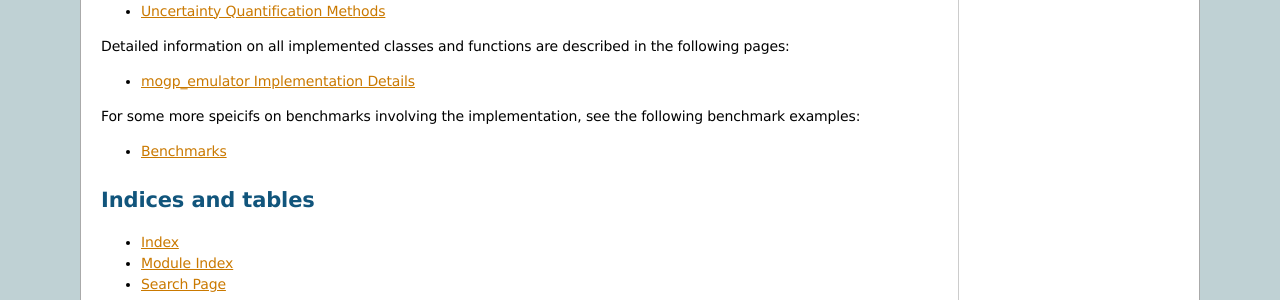
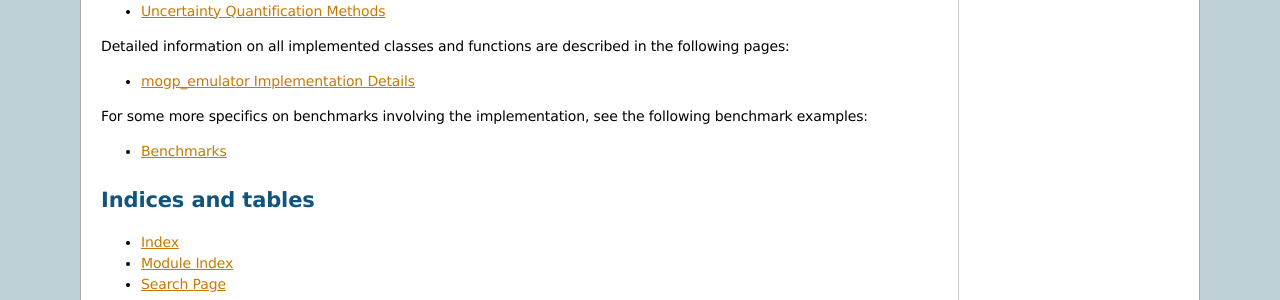
Before and after one commit to alan-turing-institute/mogp-emulator, a Sphinx documentation site: the page built from docs/index.rst, in a window 1280 px wide. Shown: the part 687-987 px from the top of the page. Built offline with Sphinx 7.4.7, drawn with Linux system fonts in a browser that asks for light colours; the version number could not be read and is left out.

```diff
--- a/docs/index.rst
+++ b/docs/index.rst
@@ -56,7 +56,7 @@ details, and some included benchmarks.
 
 .. toctree::
    :maxdepth: 1
-   :caption: For some more speicifs on benchmarks involving the implementation, see the following benchmark examples:
+   :caption: For some more specifics on benchmarks involving the implementation, see the following benchmark examples:
 
    benchmarks/benchmarks
 
--- a/docs/intro/tutorial.rst
+++ b/docs/intro/tutorial.rst
@@ -166,7 +166,7 @@ and the uncertainty. This is done with the ``predict`` method of
 .. literalinclude:: ../../mogp_emulator/demos/tutorial.py
    :lines: 46-55
 
-``predictions`` is an object containing the mean and uncertainty (variance)
+The output of ``predict`` is an object containing the mean and uncertainty (variance)
 of the predictions. A GP assumes that the outputs follow a Normal Distribution,
 so we can perform validation by asking how many of our validation points mean estimates
 are within 2 standard deviations of the true value by computing the standard errors
```
Also changed, not shown: 1 other file.
